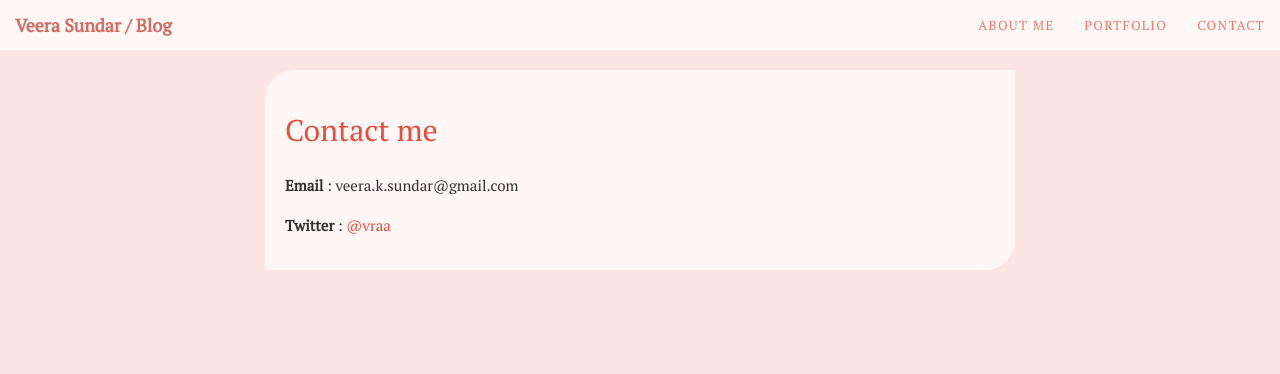
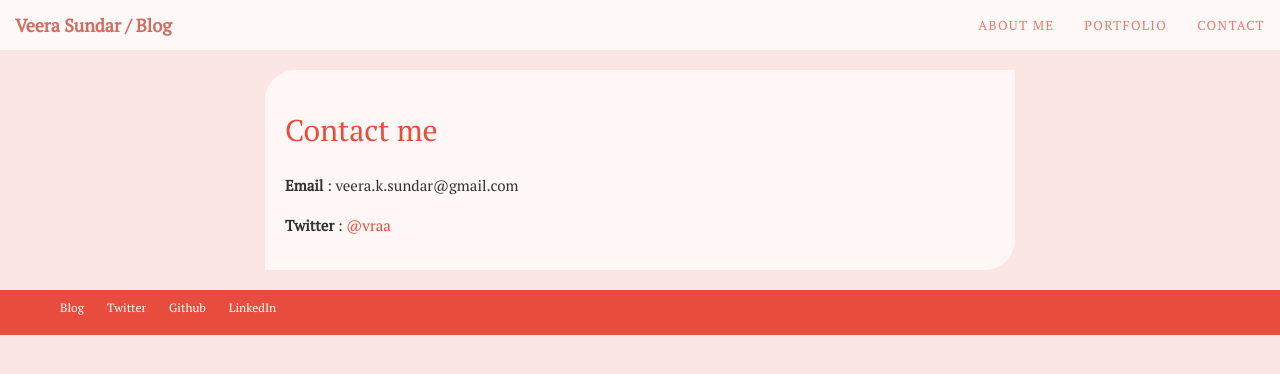
Before and after one commit to canwe/blog, a Jekyll site: the page built from contact.html, in a window 1280 px wide. Shown: the top 374 px of the page. Built offline with Jekyll 4.4.1, drawn with Linux system fonts in a browser that asks for light colours; Markdown is read by kramdown in place of the engine named in the settings.

Commit message:
Add footer.

```diff
--- a/_layouts/default.html
+++ b/_layouts/default.html
@@ -62,6 +62,23 @@
     </div>
   </div>
 
+  <footer>
+    <ul>
+      <li>
+        <a href="/blog">Blog</a>
+      </li>
+      <li>
+        <a href="http://twitter.com/vraa">Twitter</a>
+      </li>
+       <li>
+        <a href="http://github.com/vraa">Github</a>
+      </li>
+       <li>
+        <a href="http://in.linkedin.com/in/veerasundar">LinkedIn</a>
+      </li>
+    </ul>
+  </footer>
+
   <div id="fb-root"></div>
   <script>(function(d, s, id) {
     var js, fjs = d.getElementsByTagName(s)[0];
--- a/css/blog.css
+++ b/css/blog.css
@@ -2,7 +2,7 @@ body.blog{
   font:1em "PT Serif", Georgia, Serif;
   color: :#333;
   background-color: #fce6e3;
-  padding: 70px 0;
+  padding: 70px 0 0 0;
 }
 
 .btn.primary{
@@ -135,3 +135,22 @@ body.blog{
   margin: 2rem auto;
   display: block!important;
 }
+body > footer{
+  background-color: #e74c3c;
+  color: #fff;
+  margin-top: 2rem;
+  display: block;
+  padding: 1rem;
+}
+
+footer ul{
+  list-style: none;
+  font-size: 1.2rem;
+}
+footer ul li{
+  display: inline-block;
+  margin: 0 1rem;
+}
+footer li a, footer li a:visited{
+  color: #fff;
+}
```
